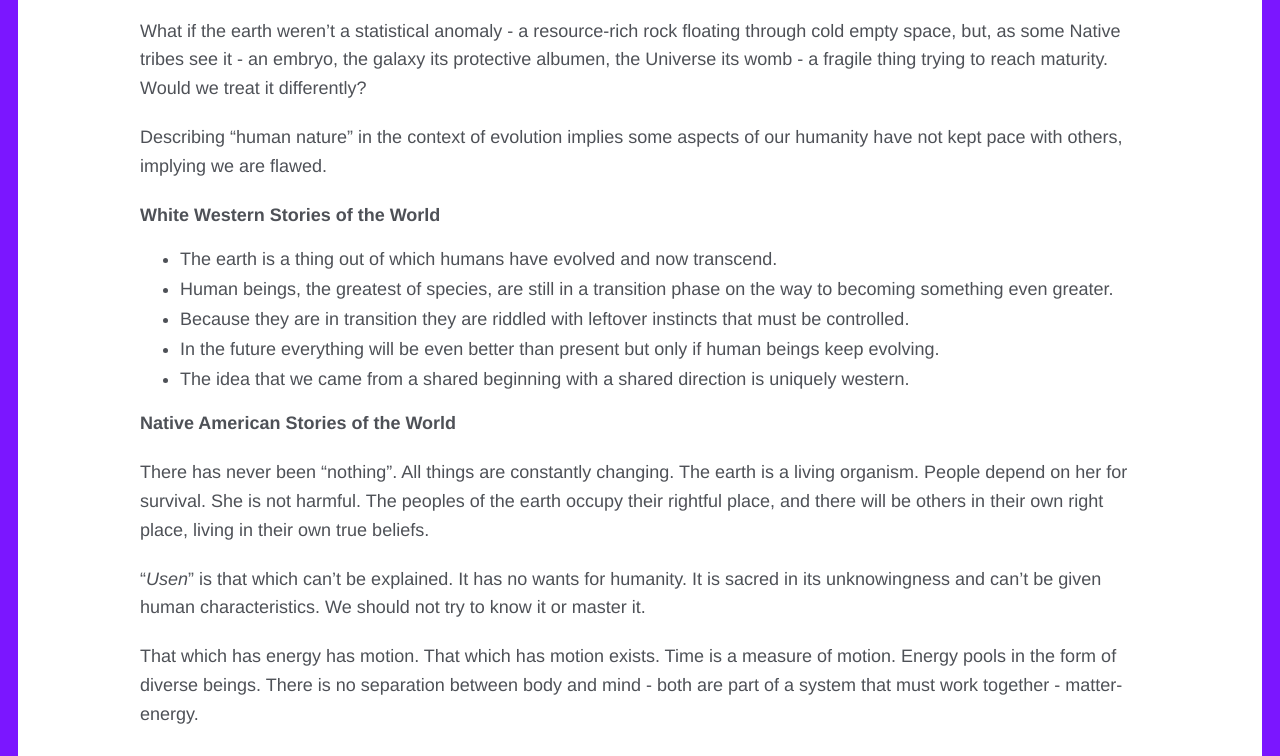
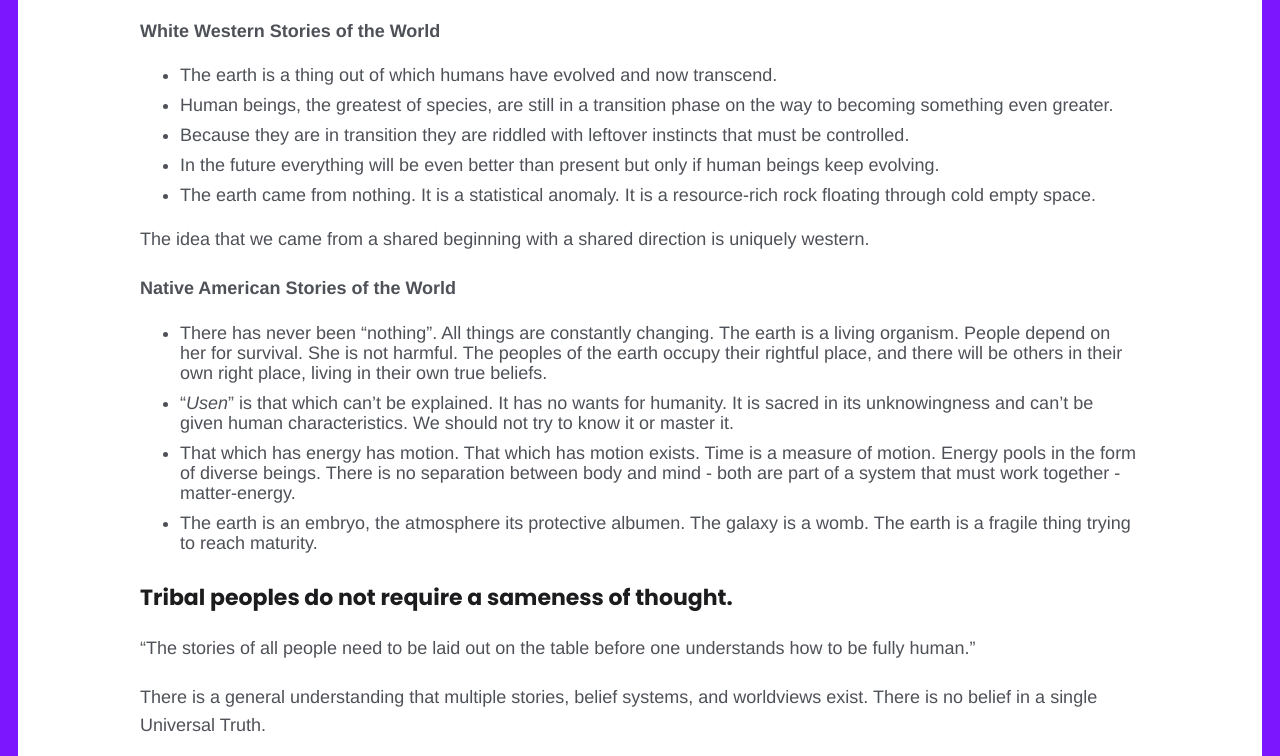
Before and after one commit to heaversm/digitalfuturestold-public, a plain HTML site: page posts/how-it-is/index.html in a window 1280 px wide. Shown: the part 592-1348 px from the top of the page. Drawn offline with Linux system fonts and the light colour scheme.

Commit message:
edit how it is

```diff
--- a/index.xml
+++ b/index.xml
@@ -8,7 +8,7 @@
     <language>en-us</language>
     <lastBuildDate>Sun, 13 Nov 2022 00:00:00 +0000</lastBuildDate><atom:link href="/index.xml" rel="self" type="application/rss+xml" />
     <item>
-      <title>How it is.</title>
+      <title>How it is</title>
       <link>/posts/how-it-is/</link>
       <pubDate>Sun, 13 Nov 2022 00:00:00 +0000</pubDate>
 
--- a/posts/how-it-is/index.html
+++ b/posts/how-it-is/index.html
@@ -4,7 +4,7 @@
 <head>
   <meta charset="utf-8">
   <meta http-equiv="x-ua-compatible" content="ie=edge">
-  <title>How it is. - Digital Futures Told</title>
+  <title>How it is - Digital Futures Told</title>
   <meta name="viewport" content="width=device-width, initial-scale=1">
   <link rel="icon" href="/favicon.png">
   <link rel="canonical" href="/posts/how-it-is/" />
@@ -16,7 +16,7 @@
 
 
     <meta name="description" content="An American Indian study of the white western worldview, and how we might reinvestigate those beliefs in our search for a healthier relationship with the planet."/>
-    <meta property="og:title" content="How it is."/>
+    <meta property="og:title" content="How it is"/>
     <meta property="og:type" content="website"/>
     <meta property="og:url" content="/posts/how-it-is/"/>
 
@@ -102,7 +102,7 @@
   <div class="blog">
 
     <div class="intro">
-      <h1>How it is.<span class="dot">.</span></h1>
+      <h1>How it is<span class="dot">.</span></h1>
 
     </div>
     <div class="content">
@@ -110,20 +110,22 @@
 <p>I believe that taking meaningful restorative action for the planet starts with changing our culture, and that culture change requires an understanding of other ways of being. In my own search for alternatives, I read &ldquo;How It Is&rdquo;, by Viola Cordova - a Jicarilla Apache / Hispanic professor of classical Western &amp; Native American philosophy. In Viola&rsquo;s words, &ldquo;I study white people.&rdquo; The book helped me see blindspots in my own world view, as well as insights into a belief system that might make that culture shift possible. The following is a synthesis of my notes, but I highly recommend reading the book.</p>
 </blockquote>
 <h3 id="the-foundation-of-our-beliefs-starts-with-our-stories-of-the-world-and-our-concept-of-ourselves">The foundation of our beliefs starts with our stories of the world, and our concept of ourselves.</h3>
-<p>What if the earth weren&rsquo;t a statistical anomaly - a resource-rich rock floating through cold empty space, but, as some Native tribes see it - an embryo, the galaxy its protective albumen, the Universe its womb - a fragile thing trying to reach maturity. Would we treat it differently?</p>
-<p>Describing “human nature” in the context of evolution implies some aspects of our humanity have not kept pace with others, implying we are flawed.</p>
 <p><strong>White Western Stories of the World</strong></p>
 <ul>
 <li>The earth is a thing out of which humans have evolved and now transcend.</li>
 <li>Human beings, the greatest of species, are still in a transition phase on the way to becoming something even greater.</li>
 <li>Because they are in transition they are riddled with leftover instincts that must be controlled.</li>
 <li>In the future everything will be even better than present but only if human beings keep evolving.</li>
-<li>The idea that we came from a shared beginning with a shared direction is uniquely western.</li>
+<li>The earth came from nothing. It is a statistical anomaly. It is a resource-rich rock floating through cold empty space.</li>
 </ul>
+<p>The idea that we came from a shared beginning with a shared direction is uniquely western.</p>
 <p><strong>Native American Stories of the World</strong></p>
-<p>There has never been “nothing”. All things are constantly changing. The earth is a living organism. People depend on her for survival. She is not harmful. The peoples of the earth occupy their rightful place, and there will be others in their own right place, living in their own true beliefs.</p>
-<p>&ldquo;<em>Usen</em>&rdquo; is that which can’t be explained. It has no wants for humanity. It is sacred in its unknowingness and can’t be given human characteristics. We should not try to know it or master it.</p>
-<p>That which has energy has motion. That which has motion exists. Time is a measure of motion. Energy pools in the form of diverse beings. There is no separation between body and mind - both are part of a system that must work together - matter-energy.</p>
+<ul>
+<li>There has never been “nothing”. All things are constantly changing. The earth is a living organism. People depend on her for survival. She is not harmful. The peoples of the earth occupy their rightful place, and there will be others in their own right place, living in their own true beliefs.</li>
+<li>&ldquo;<em>Usen</em>&rdquo; is that which can’t be explained. It has no wants for humanity. It is sacred in its unknowingness and can’t be given human characteristics. We should not try to know it or master it.</li>
+<li>That which has energy has motion. That which has motion exists. Time is a measure of motion. Energy pools in the form of diverse beings. There is no separation between body and mind - both are part of a system that must work together - matter-energy.</li>
+<li>The earth is an embryo, the atmosphere its protective albumen. The galaxy is a womb. The earth is a fragile thing trying to reach maturity.</li>
+</ul>
 <h3 id="tribal-peoples-do-not-require-a-sameness-of-thought">Tribal peoples do not require a sameness of thought.</h3>
 <p>&ldquo;The stories of all people need to be laid out on the table before one understands how to be fully human.&rdquo;</p>
 <p>There is a general understanding that multiple stories, belief systems, and worldviews exist. There is no belief in a single Universal Truth.</p>
@@ -149,6 +151,7 @@
 <p>White progress (quite literally) paves over the native’s reality and connection to spirituality.</p>
 <p>In considering other cultures histories part of our own, we give ourselves permission to co-opt them, claim their artifacts.</p>
 <p>In our study of history we give things labels according to their level of advancement. &ldquo;Bronze age&rdquo;, &ldquo;iron age&rdquo;, &ldquo;primal&rdquo;, &ldquo;feudal&rdquo;, &ldquo;developing&rdquo;. These labels ignore a diversity of environment (different access to these &ldquo;fundamental&rdquo; resources) and diversity of values (developing toward what?).</p>
+<p>Describing “human nature” in the context of evolution implies some aspects of our humanity have not kept pace with others, implying we are flawed.</p>
 <p>We attribute vanished cultures to their inability to adapt to modernity, but don’t consider our role in helping them stay beyond our encroachment.</p>
 <p>Native Americans as an artifact are popular, but as a living community are ignored. How do we inform ourselves about other cultures in a way that doesn’t make them an artifact?</p>
 <p>The average Native American lifespan in the US is 47, they have the highest unemployment, suicide, and diabetes rates. None of our research of the cultures lessens these statistics. <em>Why?</em></p>
--- a/posts/index.xml
+++ b/posts/index.xml
@@ -8,7 +8,7 @@
     <language>en-us</language>
     <lastBuildDate>Sun, 30 Oct 2022 00:00:00 +0000</lastBuildDate><atom:link href="/posts/index.xml" rel="self" type="application/rss+xml" />
     <item>
-      <title>How it is.</title>
+      <title>How it is</title>
       <link>/posts/how-it-is/</link>
       <pubDate>Sun, 13 Nov 2022 00:00:00 +0000</pubDate>
 
```
Also changed, not shown: index.html (+1 -1 lines), posts/index.html (+1 -1 lines), posts/page/1/index.html (added, +10 -0 lines).
